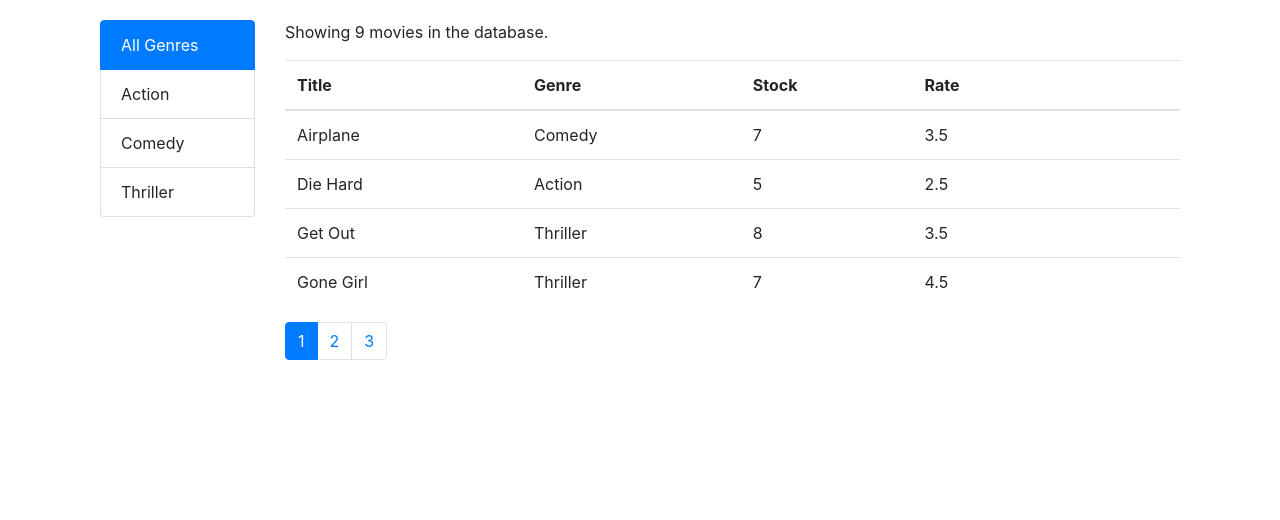
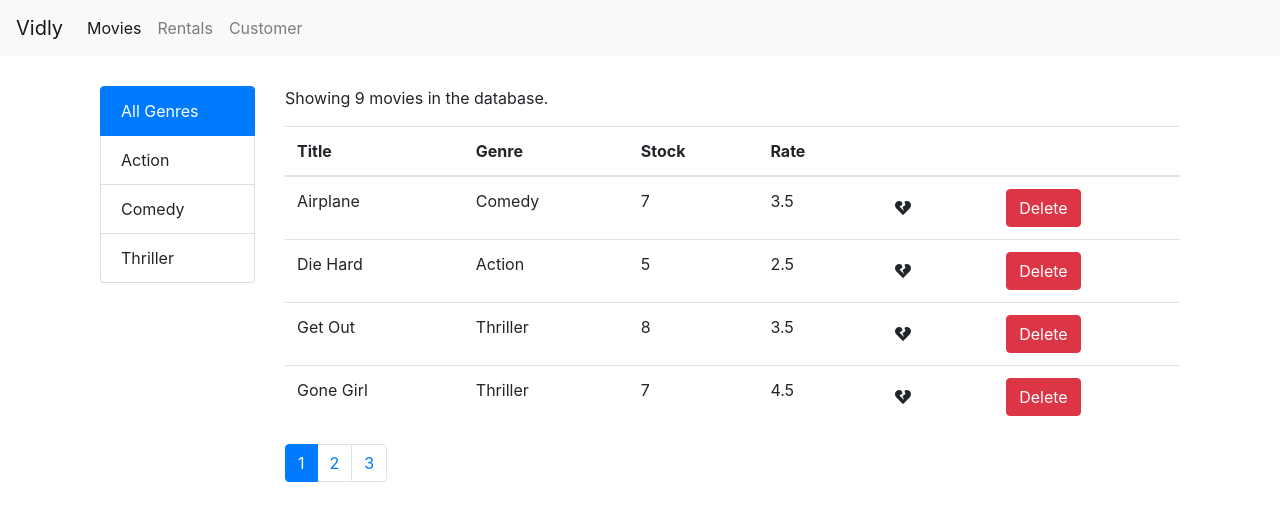
Before and after one commit to roneyyb/Vidly, a React (Create React App) app: page /movies in a window 1280 px wide. Shown: the top 520 px of the page. Built offline with nearby package versions, Linux system fonts and the light colour scheme.

Commit message:
Adding Navigation

```diff
--- a/package.json
+++ b/package.json
@@ -14,6 +14,7 @@
     "prop-types": "^15.7.2",
     "react": "^16.13.1",
     "react-dom": "^16.13.1",
+    "react-router-dom": "^5.2.0",
     "react-scripts": "3.4.1"
   },
   "scripts": {
--- a/src/App.css
+++ b/src/App.css
@@ -1,5 +1,9 @@
 .App {
   text-align: center;
+}
+
+.navbar {
+  margin-bottom: 30px;
 }
 
 .App-logo {
--- a/src/App.js
+++ b/src/App.js
@@ -1,13 +1,28 @@
-import React, {Component} from "react";
+import React, { Component } from "react";
+import { Redirect, Route, Switch } from "react-router-dom";
 import MovieComponent from "./components/MovieComponent";
 import "./App.css";
+import Customer from "./Customer";
+import Rentals from "./Rentals";
+import NotFound from "./NotFound";
+import NavBar from "./NavBar";
 
 class App extends Component {
   render() {
     return (
+      <React.Fragment>
+        <NavBar />
         <main className="container">
-				<MovieComponent/>
+          <Switch>
+            <Route path="/movies" component={MovieComponent}></Route>
+            <Route path="/customer" component={Customer}></Route>
+            <Route path="/rentals" component={Rentals}></Route>
+            <Route path="/not-found" component={NotFound}></Route>
+            <Redirect exact from={"/"} to={"/movies"} />
+            <Redirect from={"/"} to={"/not-found"} />
+          </Switch>
         </main>
+      </React.Fragment>
     );
   }
 }
--- /dev/null
+++ b/src/Customer.jsx
@@ -0,0 +1,11 @@
+import React, { Component } from "react";
+
+const Customer = () => {
+  return (
+    <div>
+      <h1>{"Customer"}</h1>
+    </div>
+  );
+};
+
+export default Customer;
--- /dev/null
+++ b/src/NavBar.jsx
@@ -0,0 +1,45 @@
+import React, { Component } from "react";
+import { NavLink, Link } from "react-router-dom";
+import "bootstrap/dist/css/bootstrap.css";
+
+const NavBar = () => {
+  return (
+    <nav class="navbar navbar-expand-lg navbar-light bg-light">
+      <Link class="navbar-brand" to="/">
+        Vidly
+      </Link>
+      <button
+        class="navbar-toggler"
+        type="button"
+        data-toggle="collapse"
+        data-target="#navbarNav"
+        aria-controls="navbarNav"
+        aria-expanded="false"
+        aria-label="Toggle navigation"
+      >
+        <span class="navbar-toggler-icon"></span>
+      </button>
+      <div class="collapse navbar-collapse" id="navbarNav">
+        <ul class="navbar-nav">
+          <li class="nav-item active">
+            <NavLink class="nav-link" to="/movies">
+              Movies <span class="sr-only">(current)</span>
+            </NavLink>
+          </li>
+          <li class="nav-item">
+            <NavLink class="nav-link" to="/rentals">
+              Rentals
+            </NavLink>
+          </li>
+          <li class="nav-item">
+            <NavLink class="nav-link" to="/customer">
+              Customer
+            </NavLink>
+          </li>
+        </ul>
+      </div>
+    </nav>
+  );
+};
+
+export default NavBar;
--- /dev/null
+++ b/src/NotFound.jsx
@@ -0,0 +1,11 @@
+import React, { Component } from "react";
+
+const NotFound = () => {
+  return (
+    <div>
+      <h1>{"Not Found"}</h1>
+    </div>
+  );
+};
+
+export default NotFound;
--- /dev/null
+++ b/src/Rentals.jsx
@@ -0,0 +1,11 @@
+import React, { Component } from "react";
+
+const Rentals = () => {
+  return (
+    <div>
+      <h1>{"Rentals"}</h1>
+    </div>
+  );
+};
+
+export default Rentals;
--- a/src/components/EachRow.jsx
+++ b/src/components/EachRow.jsx
@@ -1,8 +1,10 @@
 import React from "react";
 import _ from "lodash";
+import { FontAwesomeIcon } from "@fortawesome/react-fontawesome";
+import { faHeart, faHeartBroken } from "@fortawesome/free-solid-svg-icons";
 
 const EachRow = (props) => {
-    const {movie, likeMovie, tableHeaderList} = props;
+  const { movie, likeMovie, deleteMovie, tableHeaderList } = props;
   return (
     <tr>
       {/* {tableHeaderList.map((column) => (
@@ -12,8 +14,34 @@ const EachRow = (props) => {
       <td>{movie.genre.name}</td>
       <td>{movie.numberInStock}</td>
       <td>{movie.dailyRentalRate}</td>
-            <td></td>
-            <td></td>
+      <td>
+        {
+          <button
+            onClick={() => {
+              likeMovie(movie._id);
+            }}
+            className="btn sm"
+          >
+            {movie.liked ? (
+              <FontAwesomeIcon icon={faHeart} style={{ cursor: "pointer" }} />
+            ) : (
+              <FontAwesomeIcon icon={faHeartBroken} />
+            )}
+          </button>
+        }
+      </td>
+      <td>
+        {
+          <button
+            className="btn btn-danger sm"
+            onClick={() => {
+              deleteMovie(movie._id);
+            }}
+          >
+            Delete
+          </button>
+        }
+      </td>
     </tr>
   );
 };
--- a/src/components/TableHeader.jsx
+++ b/src/components/TableHeader.jsx
@@ -1,8 +1,6 @@
-import React, { Component } from 'react';
+import React, { Component } from "react";
 
 class TableHeader extends Component {
-
-
   raiseSort = (path) => {
     const sortColumn = { ...this.props.sortColumn };
     if (sortColumn.path === path) {
@@ -15,11 +13,13 @@ class TableHeader extends Component {
   };
 
   render() {
-        const {tableHeaderList} = this.props;
+    const { tableHeaderList } = this.props;
     return (
       <thead>
         <tr>
-                        {tableHeaderList.map((attribute, index) => (
+          {tableHeaderList.map((attribute, index) => {
+            if (attribute.name) {
+              return (
                 <th
                   onClick={() => {
                     this.raiseSort(attribute.path);
@@ -28,7 +28,11 @@ class TableHeader extends Component {
                 >
                   {attribute.name}
                 </th>
-                        ))}
+              );
+            } else {
+              return <th>{attribute.content}</th>;
+            }
+          })}
         </tr>
       </thead>
     );
--- a/src/index.css
+++ b/src/index.css
@@ -1,14 +1,18 @@
 body {
   margin: 0;
-  padding:20px 0 0 0;
-  font-family: -apple-system, BlinkMacSystemFont, 'Segoe UI', 'Roboto', 'Oxygen',
-    'Ubuntu', 'Cantarell', 'Fira Sans', 'Droid Sans', 'Helvetica Neue',
+  padding: 0 0 0 0;
+  font-family: -apple-system, BlinkMacSystemFont, "Segoe UI", "Roboto", "Oxygen",
+    "Ubuntu", "Cantarell", "Fira Sans", "Droid Sans", "Helvetica Neue",
     sans-serif;
   -webkit-font-smoothing: antialiased;
   -moz-osx-font-smoothing: grayscale;
 }
 
 code {
-  font-family: source-code-pro, Menlo, Monaco, Consolas, 'Courier New',
+  font-family: source-code-pro, Menlo, Monaco, Consolas, "Courier New",
     monospace;
 }
+
+.navbar: {
+  margin-bottom: 30px;
+}
--- a/src/index.js
+++ b/src/index.js
@@ -1,16 +1,19 @@
-import React from 'react';
-import ReactDOM from 'react-dom';
-import './index.css';
-import App from './App';
-import * as serviceWorker from './serviceWorker';
+import React from "react";
+import ReactDOM from "react-dom";
+import "./index.css";
+import App from "./App";
+import * as serviceWorker from "./serviceWorker";
 import "bootstrap/dist/css/bootstrap.css";
 import "font-awesome/css/font-awesome.css";
+import { BrowserRouter } from "react-router-dom";
 
 ReactDOM.render(
-  <React.StrictMode>
-    <App />
-  </React.StrictMode>,
-  document.getElementById('root')
+  <BrowserRouter>
+    <React.StrictMode>
+      <App />
+    </React.StrictMode>
+  </BrowserRouter>,
+  document.getElementById("root")
 );
 
 // If you want your app to work offline and load faster, you can change
```
Also changed, not shown: src/Movieform.jsx (added, +11 -0 lines), 1 other file (tests, documents, lock files or other folders). Lines whose indentation alone changed are shown as unchanged.
